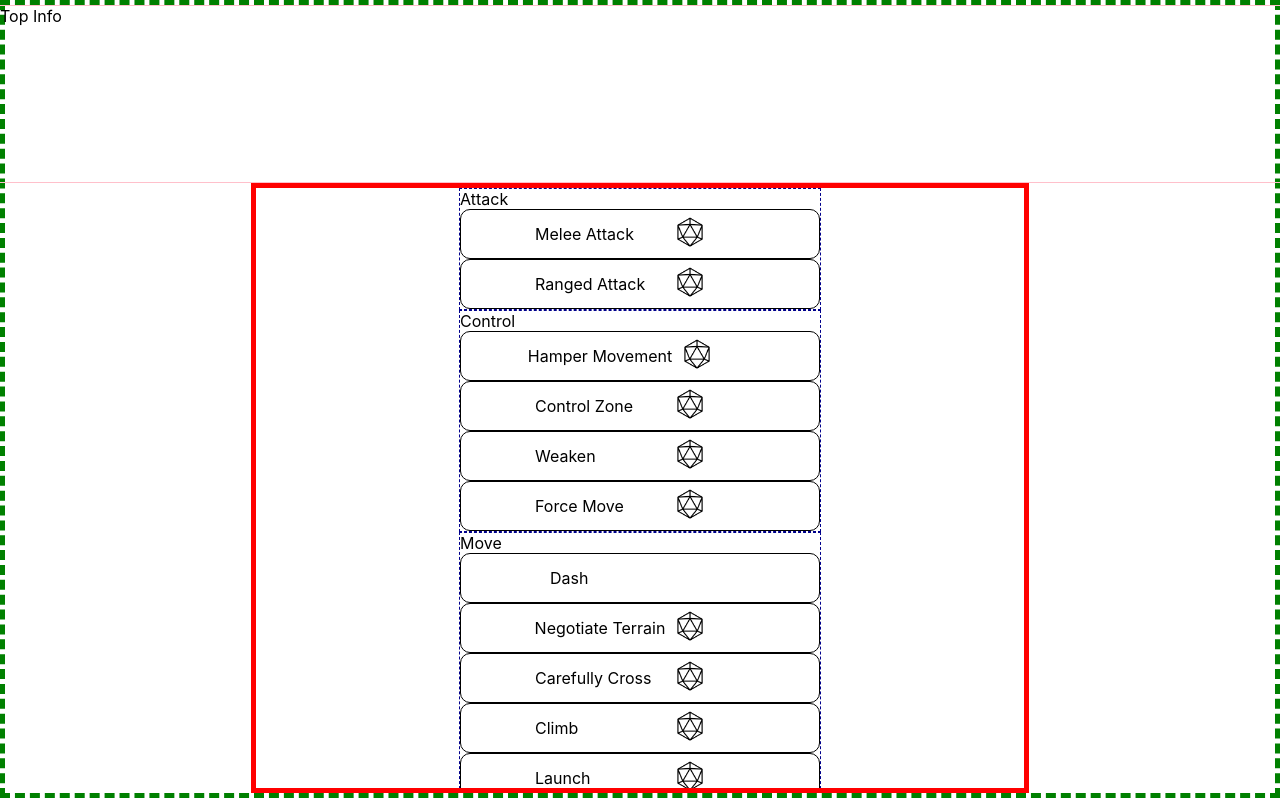
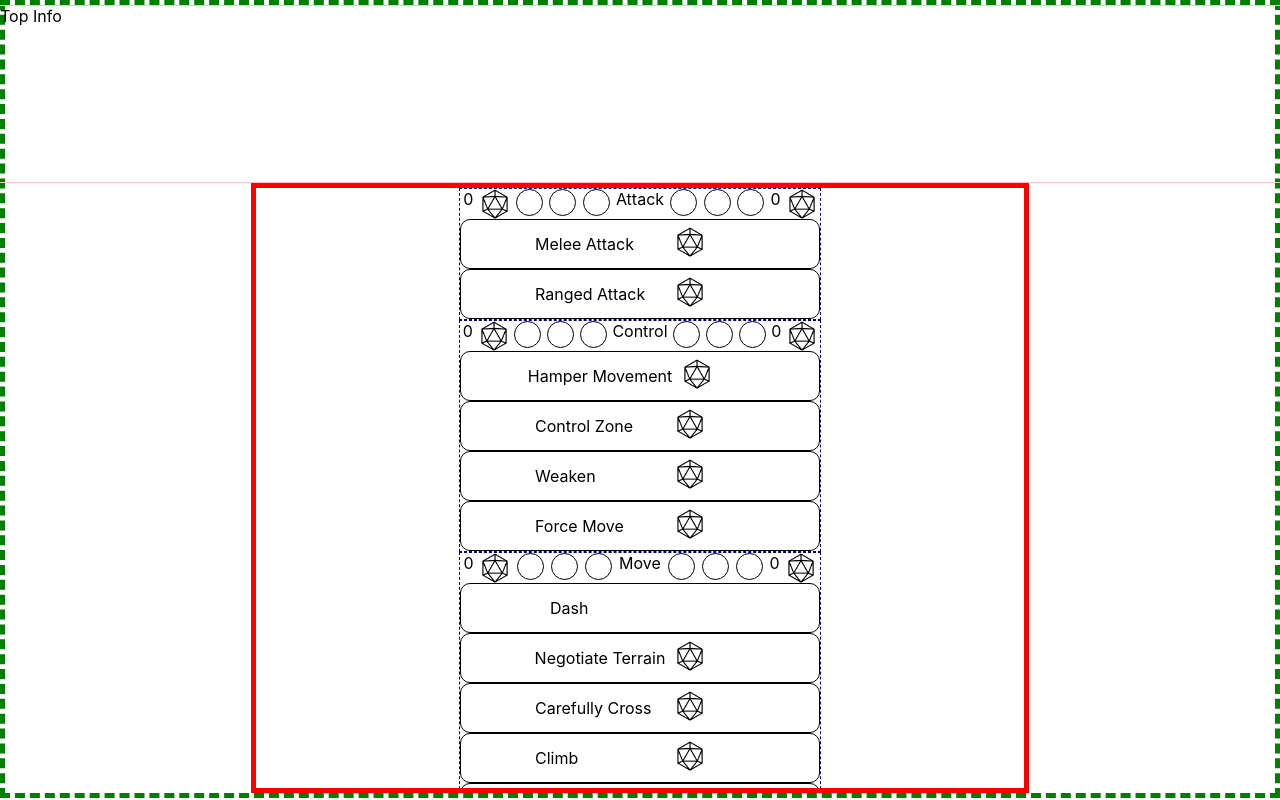
Before and after one commit to Utkarsh-G/high-spirits-sheets, a React (Create React App) app: page / in a window 1280 px wide. Built offline with nearby package versions, Linux system fonts and the light colour scheme.

Commit message:
added bane / boon counters

```diff
--- a/src/CategoryBox.css
+++ b/src/CategoryBox.css
@@ -1,3 +1,24 @@
 .category-box {
     border: thin dashed darkblue;
 }
+
+.category-box-top {
+    display: flex;
+    justify-content: space-around;
+}
+
+.dot {
+    height: 25px;
+    width: 25px;
+    background-color: white;
+    border-radius: 50%;
+    border: thin solid black;
+    display: inline-block;
+  }
+
+.filled-bane {
+    background-color: red;
+  }
+.filled-boon {
+    background-color: green;
+  }
--- a/src/CategoryBox.tsx
+++ b/src/CategoryBox.tsx
@@ -1,7 +1,8 @@
 import ActionBox from './ActionBox';
 import './CategoryBox.css';
 import { ActionsContext, ActionsContextType, Action } from './ActionsContextProvider';
-import React, { useContext, useMemo } from 'react';
+import React, { MouseEvent, useContext, useMemo, useState } from 'react';
+import CategoryPowerIndicator from './CategoryPowerIndicator';
 
 function CategoryBox({categoryName}: {categoryName: string}) {
     /* Using contextAPI and useMemo for maximum synergy.
@@ -21,9 +22,30 @@ function CategoryBox({categoryName}: {categoryName: string}) {
         return ctxActions.allActions.find(category => category.name === categoryName)?.actions;
     }, [ctxActions, categoryName]);
 
+    const [rollPower, setRollPower] = useState<number>(0)
+    const [situationalModifier, setSituationalModifier] = useState<number>(0)
+
+    const modifyRollPower = (e: MouseEvent, modifier: number): void => {
+        setRollPower(Math.max(Math.min(rollPower + modifier, 3), -3));
+    }
+
+    // not missing my chance to curry
+    const decreasePower = (event: MouseEvent) => {return modifyRollPower(event, -1);}
+    const increasePower = (event: MouseEvent) => {return modifyRollPower(event, 1);}
+
     return (
         <div className="category-box">
-            <div className="category-box-name">{categoryName}</div>
+            <div className="category-box-top">
+                <CategoryPowerIndicator rollPower={rollPower} modifyRollPower={decreasePower} />
+                <span className={`dot ${rollPower < -2 ? 'filled-bane':''}`}></span>
+                <span className={`dot ${rollPower < -1 ? 'filled-bane':''}`}></span>
+                <span className={`dot ${rollPower < 0 ? 'filled-bane':''}`}></span>
+                <div className="category-box-name">{categoryName} </div>
+                <span className={`dot ${rollPower > 0 ? 'filled-boon':''}`}></span>
+                <span className={`dot ${rollPower > 1 ? 'filled-boon':''}`}></span>
+                <span className={`dot ${rollPower > 2 ? 'filled-boon':''}`}></span>
+                <CategoryPowerIndicator rollPower={rollPower} modifyRollPower={increasePower} />
+            </div>
 
             {actions && actions.map(action =>(
                 <ActionBox
--- /dev/null
+++ b/src/CategoryPowerIndicator.tsx
@@ -0,0 +1,11 @@
+import { MouseEvent } from "react";
+import d20 from './d20.png';
+
+export default function CategoryPowerIndicator({rollPower, modifyRollPower} : {rollPower: number, modifyRollPower: (modifier: MouseEvent) => void}) {
+
+    return (<>
+        <span>{rollPower}</span>
+        <img id="d20" onClick={modifyRollPower} src={d20} alt="d20" />
+    </>)
+
+}
```
